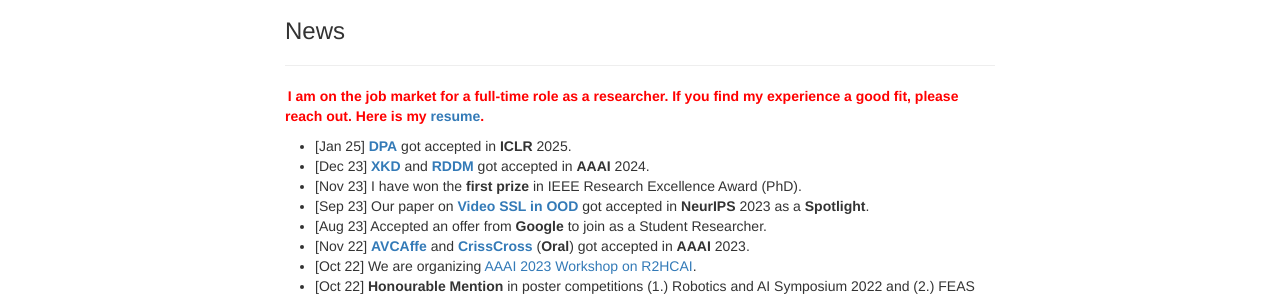
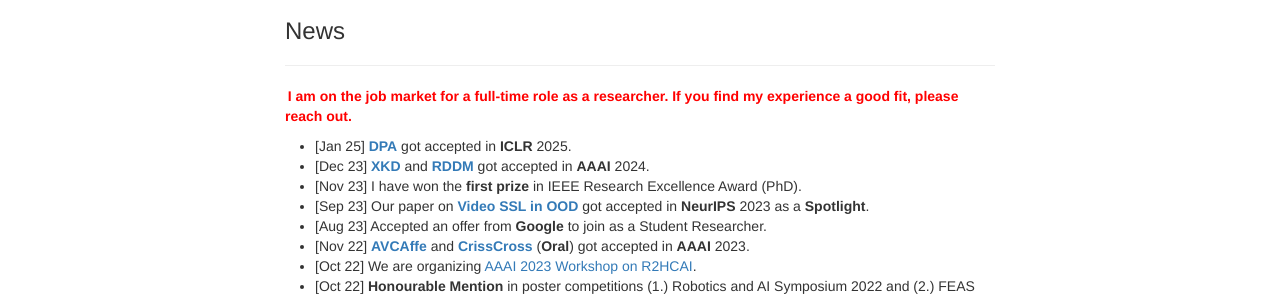
Before and after one commit to pritamqu/pritamqu.github.io, a Jekyll site: the page built from index.md, in a window 1280 px wide. Shown: the part 628-927 px from the top of the page. Built offline with Jekyll 4.4.1, drawn with Linux system fonts in a browser that asks for light colours.

```diff
--- a/index.md
+++ b/index.md
@@ -58,7 +58,7 @@
 <hr>
 
 <p><strong><mark class="red">I am on the job market for a full-time role as a researcher. If you find my experience a good fit, please reach out.
-Here is my <a href="resume.pdf" target="_blank">resume</a>.
+<!-- Here is my <a href="resume.pdf" target="_blank">resume</a>. -->
 </mark></strong></p>
 
 
```
Also changed, not shown: 1 other file.
